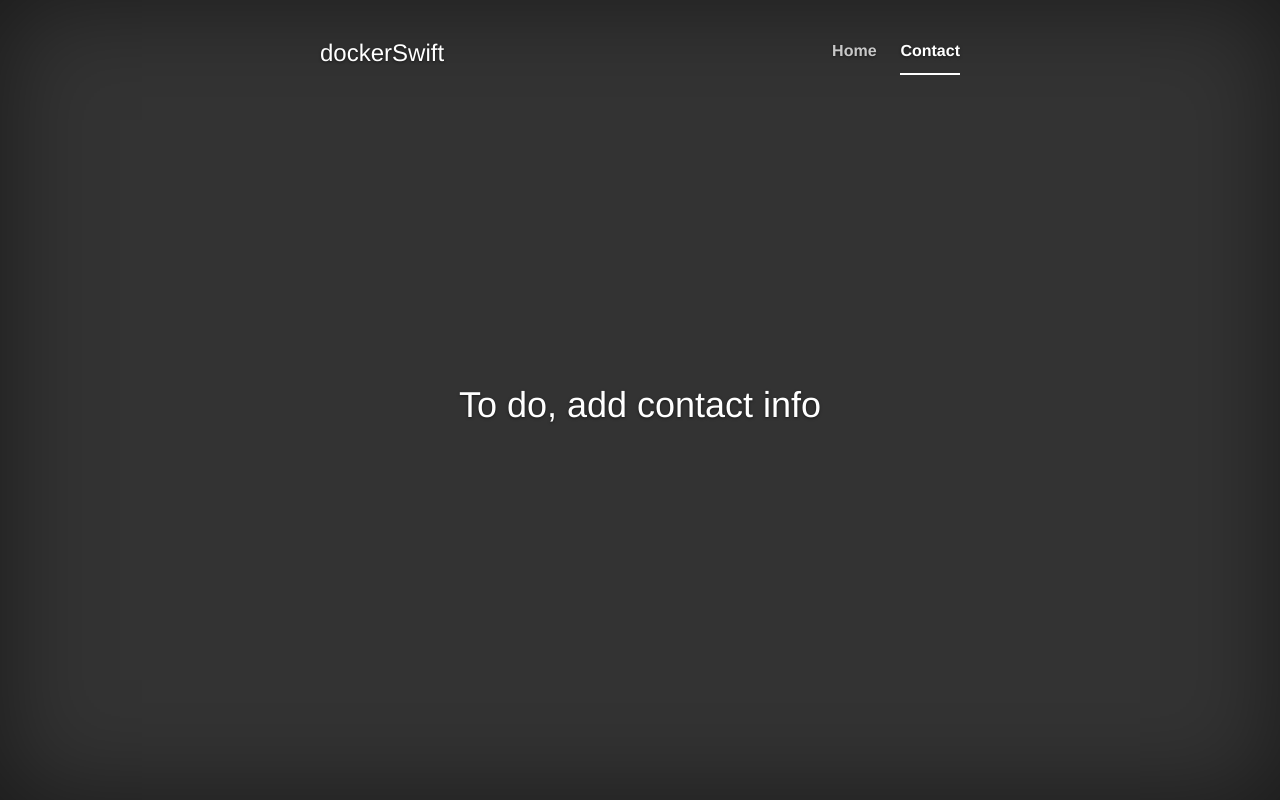
After one commit to Ashmawy/dockerSwift, a Flask app: page /contact in a window 1280 px wide. The commit adds this page. Run offline with Flask 2, Linux system fonts and the light colour scheme; some libraries are stand-ins or nearby versions.

Commit message:
added contact.html, routing and added logo for app

```diff
--- a/app.py
+++ b/app.py
@@ -24,6 +24,10 @@ def images():
 	elif request.method== 'DELETE':
 		return delete_images(request)
 
+@app.route("/contact")
+def contact():
+	return render_template("contact.html")
+
 @app.route("/apps",  methods=['POST', 'GET', 'PUT', 'DELETE'])
 def apps():
 	#return list of apps based on image name passed from 2nd screen
--- /dev/null
+++ b/templates/contact.html
@@ -0,0 +1,57 @@
+<!DOCTYPE html>
+<html lang="en">
+  <head>
+    <meta charset="utf-8">
+    <meta http-equiv="X-UA-Compatible" content="IE=edge">
+    <meta name="viewport" content="width=device-width, initial-scale=1">
+    <!-- The above 3 meta tags *must* come first in the head; any other head content must come *after* these tags -->
+    <meta name="description" content="">
+    <meta name="author" content="">
+    <link rel="icon" href="../../favicon.ico">
+
+    <title>dockerSwift</title>
+
+    <!-- Bootstrap core CSS -->
+    <link href="/static/css/bootstrap.min.css" rel="stylesheet">
+    <link href="/static/css/cover.css" rel="stylesheet">
+    <link href="//netdna.bootstrapcdn.com/font-awesome/4.0.3/css/font-awesome.css" rel="stylesheet"> <!-- Font Awesome /-->
+
+    <!-- IE10 viewport hack for Surface/desktop Windows 8 bug -->
+
+
+    <!-- Custom styles for this template -->
+    <link href="/static/css/cover.css" rel="stylesheet">
+
+   </head>
+   <body>
+   <div class="site-wrapper">
+
+      <div class="site-wrapper-inner">
+
+        <div class="cover-container">
+
+          <div class="masthead clearfix">
+            <div class="inner">
+              <h3 class="masthead-brand">dockerSwift</h3>
+              <nav>
+                <ul class="nav masthead-nav">
+                  <li ><a href="/">Home</a></li>
+                  <!--<li><a href="#">Features</a></li>-->
+                  <li class="active"><a href="/contact">Contact</a></li>
+                </ul>
+              </nav>
+
+            </div>
+
+          </div>
+          <div class="inner cover">
+              <h1 class="cover-heading">To do, add contact info</h1>
+              </div>
+        </div>
+    </div>
+
+
+    </div>
+
+   </body>
+</html>
--- a/templates/images.html
+++ b/templates/images.html
@@ -33,10 +33,13 @@
   </head>
 
   <body>
-    <h2>Let's start with the basics!</h2>
+
+    <a href="/" class="btn btn-lg btn-default">Home</a><h2>Let's start with the basics!</h2>
     <p>Pick an image for your container (Ubuntu, Alpine etc.)</p>
+
     {% for d in data %}
     <div class="col-lg-3 col-md-4 col-xs-6 thumb">
+
         <ul class="ch-grid">
             <a href='/apps?{{d.image}}'>
             <li>
--- a/templates/index.html
+++ b/templates/index.html
@@ -44,8 +44,8 @@
               <nav>
                 <ul class="nav masthead-nav">
                   <li class="active"><a href="/">Home</a></li>
-                  <li><a href="#">Features</a></li>
-                  <li><a href="#">Contact</a></li>
+                  <!--<li><a href="#">Features</a></li>-->
+                  <li><a href="/contact">Contact</a></li>
                 </ul>
               </nav>
             </div>
@@ -55,7 +55,7 @@
             <h1 class="cover-heading">dockerSwift</h1>
             <p class="lead">Let's write the perfect docker file together. swiftly.</p>
             <p class="lead">
-              <a href="/images" class="btn btn-lg btn-default">Get Started</a>
+              <a href="/images" class="btn btn-lg btn-default">Get Started <img src="https://lamatriz.org/file/594ab870bc1713fbc40db44445f8e4a61a2a4344654b86fda07ff5cfbedb9af0.png" width="50" height="50" class="img-rounded"></a>
             </p>
           </div>
 
```
